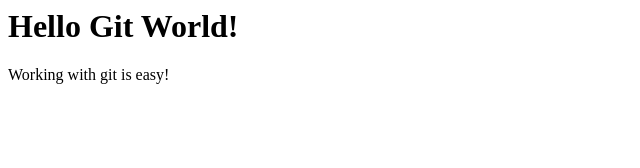
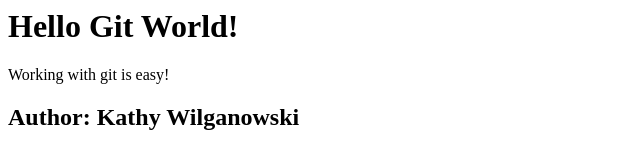
Before and after one commit to kmwilganowski/GitGitHuMasterclass2, a plain HTML site: page index.html in a window 1280 px wide. Shown: the whole page, without its empty margins (0-640 px from the left). Drawn offline with Linux system fonts and the light colour scheme.

Commit message:
Add author

```diff
--- a/index.html
+++ b/index.html
@@ -3,3 +3,5 @@
 <div>
     <p>Working with git is easy!</p>
 </div>
+
+<h2>Author: Kathy Wilganowski</h2>
```
